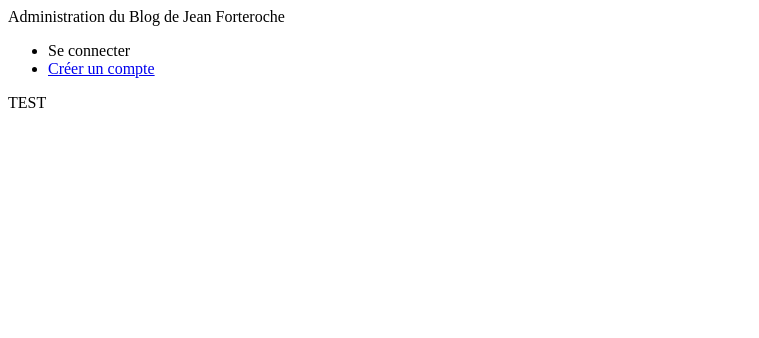
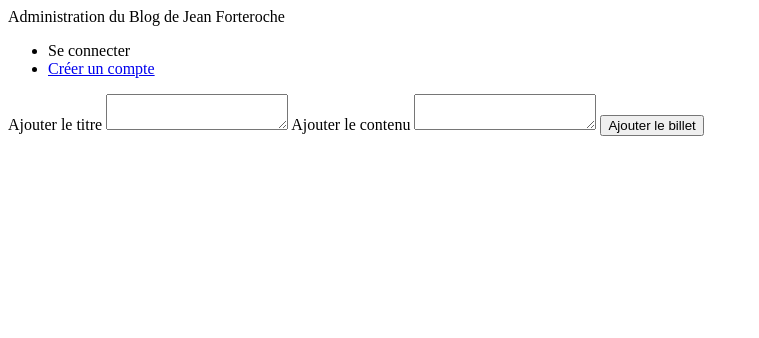
Before and after one commit to PascalTed/blog, a PHP site: page /view/adminView.php in a window 1280 px wide. Shown: the top 338 px of the page, without its empty margins (0-759 px from the left). Run offline with PHP 8.4, Linux system fonts and the light colour scheme.

Commit message:
Ajouté balise form dans view/adminView.php

```diff
--- a/view/adminView.php
+++ b/view/adminView.php
@@ -8,7 +8,18 @@
 
 
 <div>
-    TEST
+    <form action="index.php?action=createPost" method="post">
+
+        <label for="textarea-titre">Ajouter le titre</label>
+        <textarea id="textarea-titre" name="textarea-titre"></textarea>
+
+
+        <label for="textarea-contenu">Ajouter le contenu</label>
+        <textarea id="textarea-contenu" name="textarea-contenu"></textarea>
+
+        <input type="submit" value="Ajouter le billet" />
+
+    </form>
 </div>
 
 
```
